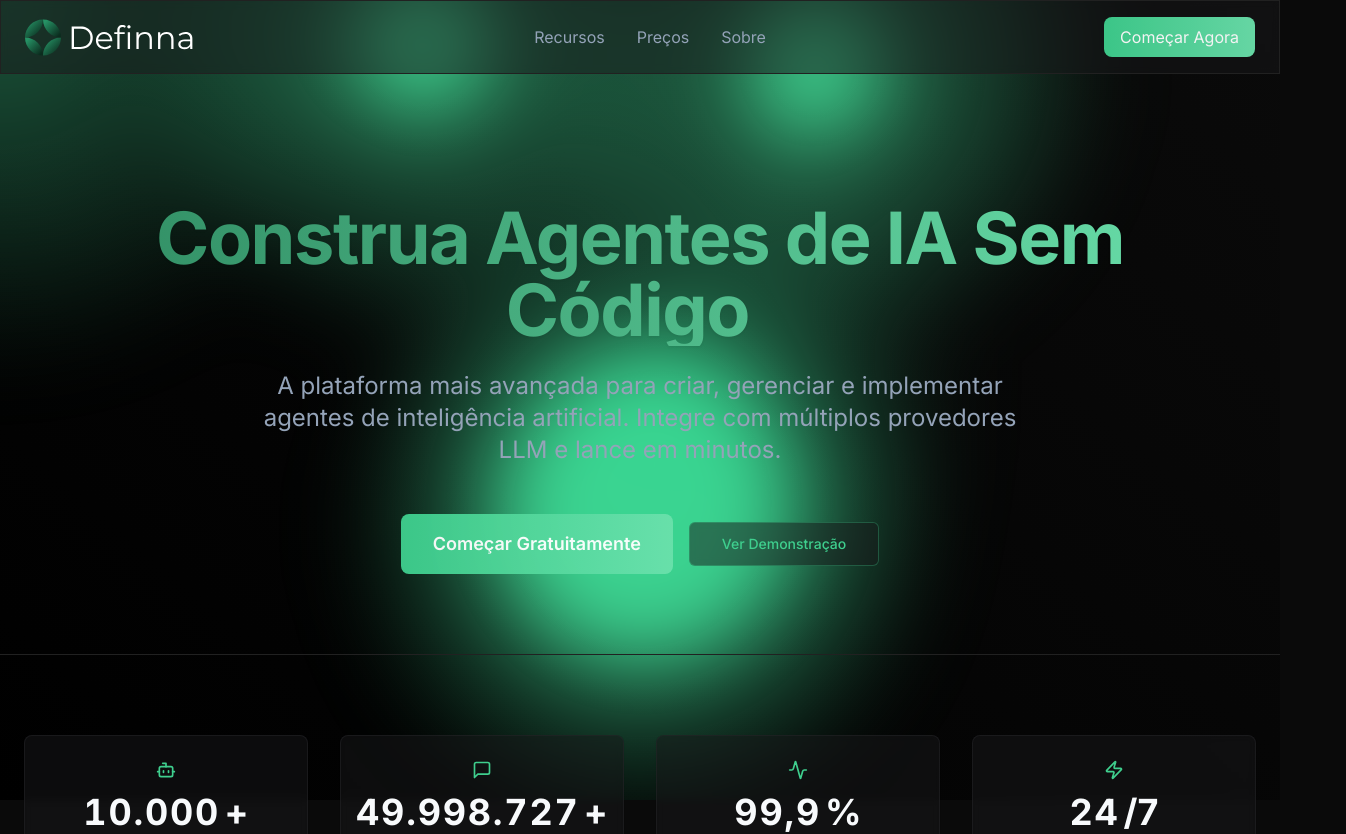
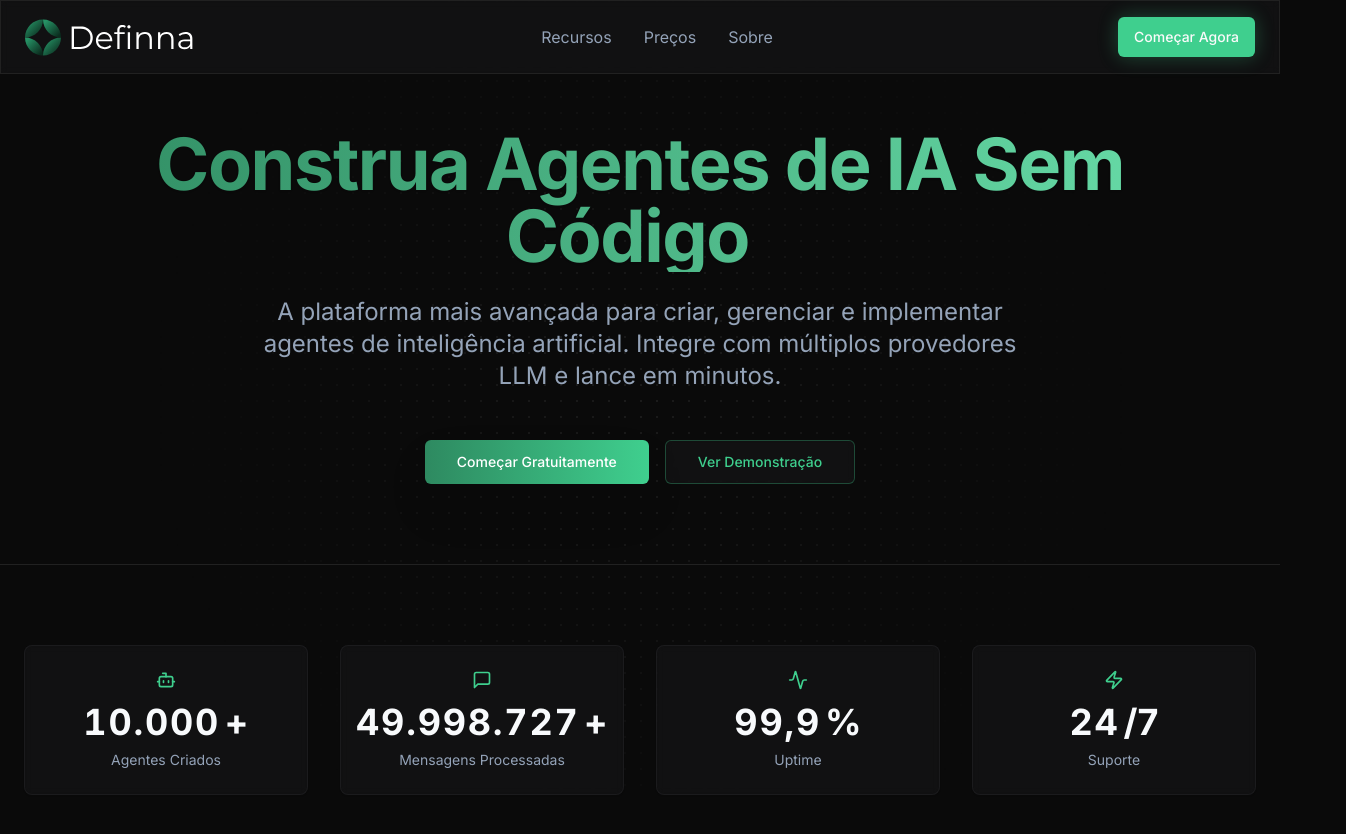
Before and after one commit to fsemanuel/definna-landing-page, a React (Vite) app: page / in a window 1280 px wide. Shown: the top 834 px of the page, 1346 px wide, since content can reach past the window. Built offline with nearby package versions, Linux system fonts and the light colour scheme.

Commit message:
feat: revert to DotPattern background, remove pulsating buttons, and add line break to title

```diff
--- a/src/App.tsx
+++ b/src/App.tsx
@@ -5,8 +5,8 @@ import { Bot, Zap, MessageSquare, Smartphone, Activity, BarChart3 } from 'lucide
 import Logo from './components/icons/logo';
 import NumberTicker from './components/magicui/number-ticker';
 import TypingAnimation from './components/magicui/typing-animation';
-import PulsatingButton from './components/magicui/pulsating-button';
-import { BackgroundGradientAnimation } from './components/magicui/background-gradient-animation';
+import { DotPattern } from './components/magicui/dot-pattern';
+import { cn } from './lib/utils';
 
 function App() {
   const [isVisible, setIsVisible] = useState(false);
@@ -51,22 +51,17 @@ function App() {
   ];
 
   return (
-    <div className="min-h-screen bg-background relative">
-      {/* Background Gradient Animation - Always visible and fixed */}
-      <BackgroundGradientAnimation
-        gradientBackgroundStart="rgb(0, 0, 0)"
-        gradientBackgroundEnd="rgb(10, 10, 10)"
-        firstColor="62, 207, 142"
-        secondColor="62, 207, 142"
-        thirdColor="62, 207, 142"
-        fourthColor="62, 207, 142"
-        fifthColor="62, 207, 142"
-        pointerColor="62, 207, 142"
-        interactive={true}
+    <div className="min-h-screen bg-background">
+      {/* Background Pattern - Always visible */}
+      <DotPattern
+        className={cn(
+          "[mask-image:radial-gradient(500px_circle_at_center,white,transparent)]",
+          "opacity-20"
+        )}
       />
 
       {/* Header */}
-      <header className="fixed top-0 w-full glass border-b border-border z-50 relative">
+      <header className="fixed top-0 w-full glass border-b border-border z-50">
         <nav className="max-w-7xl mx-auto px-6 py-4 flex justify-between items-center">
           <div className="flex items-center space-x-2">
             <Logo />
@@ -76,9 +71,9 @@ function App() {
             <a href="#pricing" className="text-muted-foreground hover:text-foreground transition-colors">Preços</a>
             <a href="#about" className="text-muted-foreground hover:text-foreground transition-colors">Sobre</a>
           </div>
-          <PulsatingButton className="transform hover:scale-105">
+          <Button variant="brand" className="transform hover:scale-105">
             Começar Agora
-          </PulsatingButton>
+          </Button>
         </nav>
       </header>
 
@@ -87,7 +82,8 @@ function App() {
         <div className="max-w-7xl mx-auto text-center">
           <div className={`transition-all duration-1000 ${isVisible ? 'opacity-100 translate-y-0' : 'opacity-0 translate-y-10'}`}>
             <TypingAnimation
-              text="Construa Agentes de IA Sem Código"
+              text="Construa Agentes de IA
+Sem Código"
               className="text-5xl md:text-7xl font-bold text-foreground mb-6 leading-tight bg-gradient-to-r from-brand-400 to-brand-600 bg-clip-text text-transparent"
               duration={150}
             />
@@ -96,9 +92,9 @@ function App() {
               Integre com múltiplos provedores LLM e lance em minutos.
             </p>
             <div className="flex flex-col sm:flex-row gap-4 justify-center items-center">
-              <PulsatingButton className="px-8 py-4 text-lg font-semibold">
+              <Button variant="gradient-brand" size="lg" className="transform hover:scale-105 shadow-2xl">
                 Começar Gratuitamente
-              </PulsatingButton>
+              </Button>
               <Button variant="glass-brand" size="lg">
                 Ver Demonstração
               </Button>
@@ -278,9 +274,9 @@ function App() {
                     <span className="text-muted-foreground">{feature}</span>
                   </div>
                 ))}
-                <PulsatingButton className="w-full mt-6 py-3">
+                <Button variant="gradient-brand" className="w-full mt-6">
                   Começar Agora
-                </PulsatingButton>
+                </Button>
               </CardContent>
             </Card>
 
@@ -316,9 +312,9 @@ function App() {
             Junte-se a milhares de empresas que já transformaram seu atendimento com nossos agentes de IA
           </p>
           <div className="flex flex-col sm:flex-row gap-4 justify-center">
-            <PulsatingButton className="px-8 py-4 text-lg font-semibold shadow-2xl">
+            <Button variant="gradient-brand" size="lg" className="transform hover:scale-105 shadow-2xl">
               Começar Gratuitamente
-            </PulsatingButton>
+            </Button>
             <Button variant="glass-brand" size="lg">
               Agendar Demonstração
             </Button>
```
